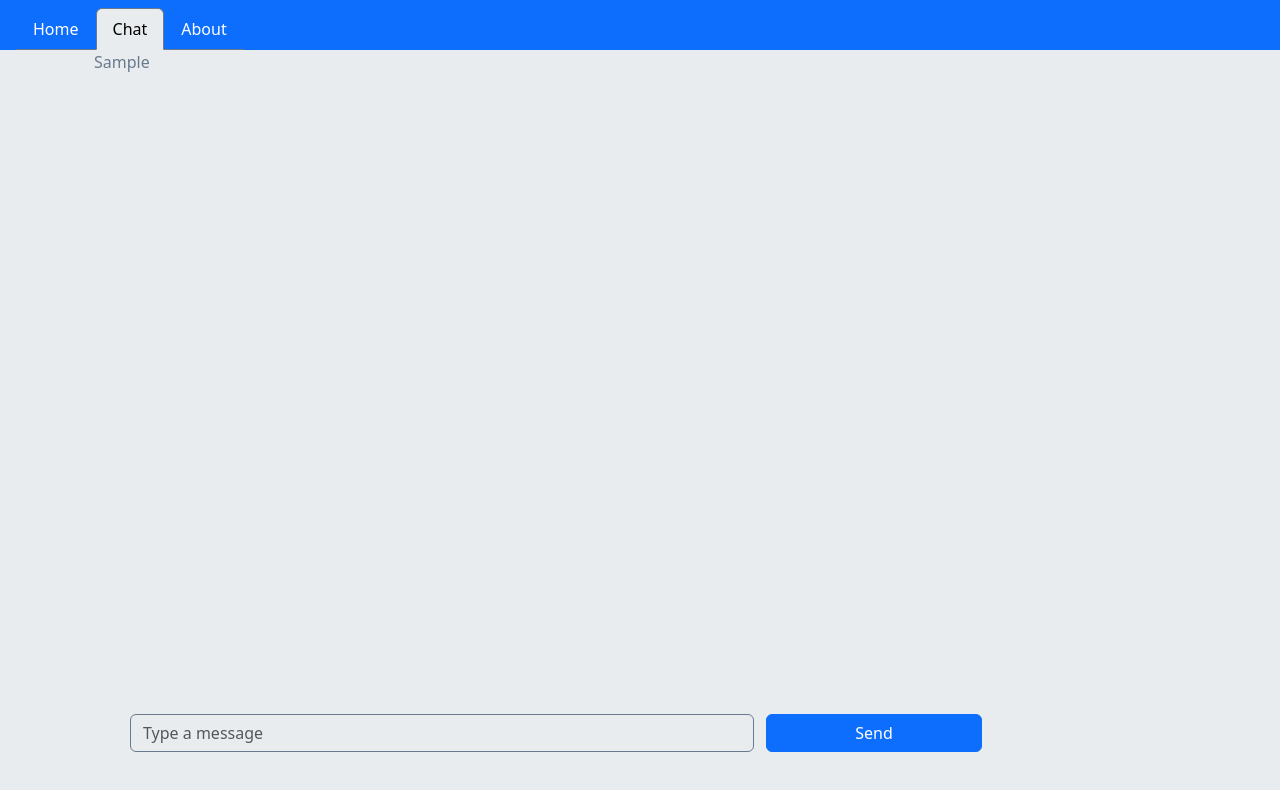
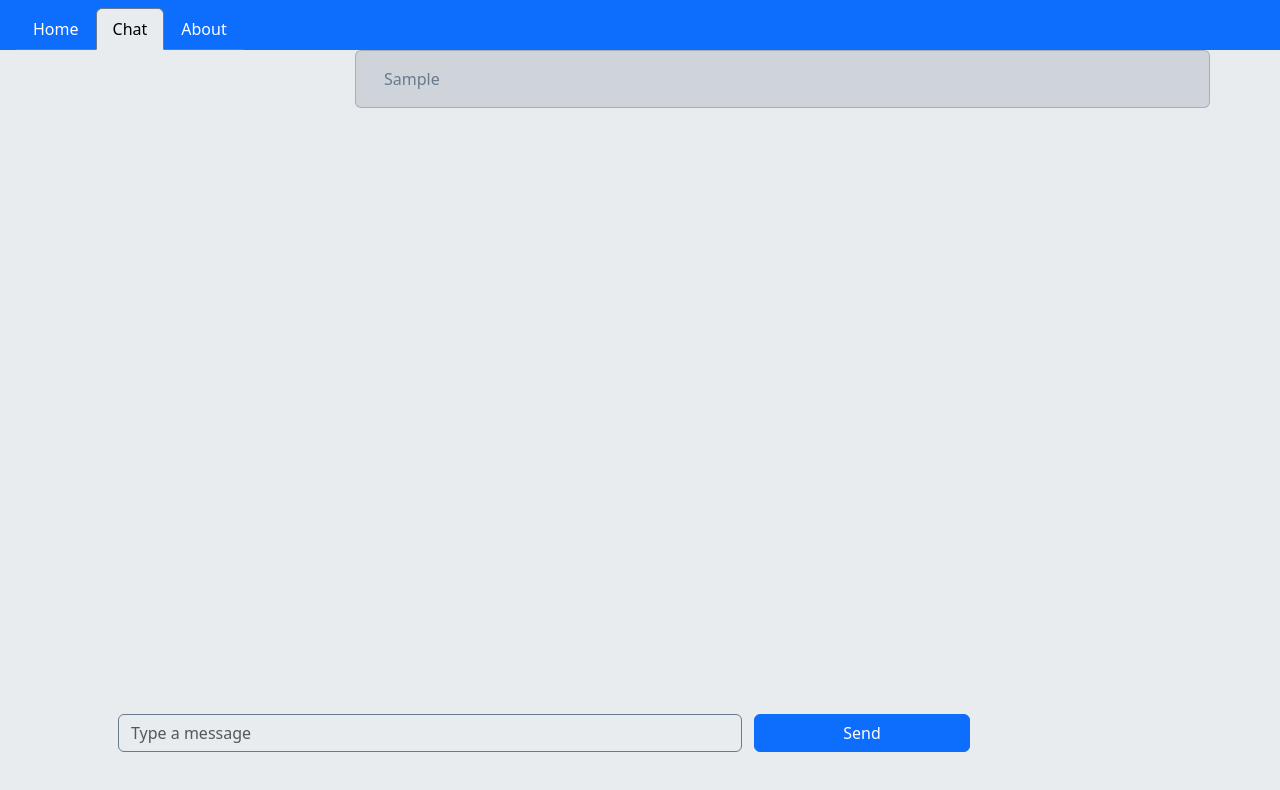
Before and after one commit to viniciusvts/chatbot-web, a Vue app: page /chat in a window 1280 px wide. Both pictures are taken after typing "Sample" into the empty fields and a click on the button "Send". Shown: the top 790 px of the page. Built offline with nearby package versions, Linux system fonts and the light colour scheme; no server answers.

Commit message:
feat: style of chat message

```diff
--- a/src/components/ChatBaloon.vue
+++ b/src/components/ChatBaloon.vue
@@ -1,15 +1,25 @@
 <template>
-  <div class="container">
-    <div class="row">
-      <p>{{ chatMessage.message}}</p>
+  <div class="card mb-3 w-75"
+    :class="{'ms-auto bg-dark-subtle': chatMessage.sender.id == userId,
+      'bg-body': chatMessage.sender.id != userId
+    }"
+  >
+    <div class="card-body">
+      {{ chatMessage.message }}
     </div>
   </div>
 </template>
 
 <script>
 import ChatMessage from '@/models/ChatMessage';
+import { userStore } from '@/stores/userStore';
 
 export default {
+  data() {
+      return {
+          userId: userStore().id,
+      };
+  },
   props: {
     chatMessage: {
       type: ChatMessage,
--- a/src/views/ChatView.vue
+++ b/src/views/ChatView.vue
@@ -2,8 +2,8 @@
   import ChatBaloon from "@/components/ChatBaloon.vue";
 </script>
 <template>
-  <div class="bg-body-secondary">
-    <div class="container bg-body-secondary h-100">
+  <div class="container bg-body-secondary">
+    <div class="row">
       <ChatBaloon v-for="(msg, index) in messages"
         :key="index"
         :chatMessage="msg"
```
